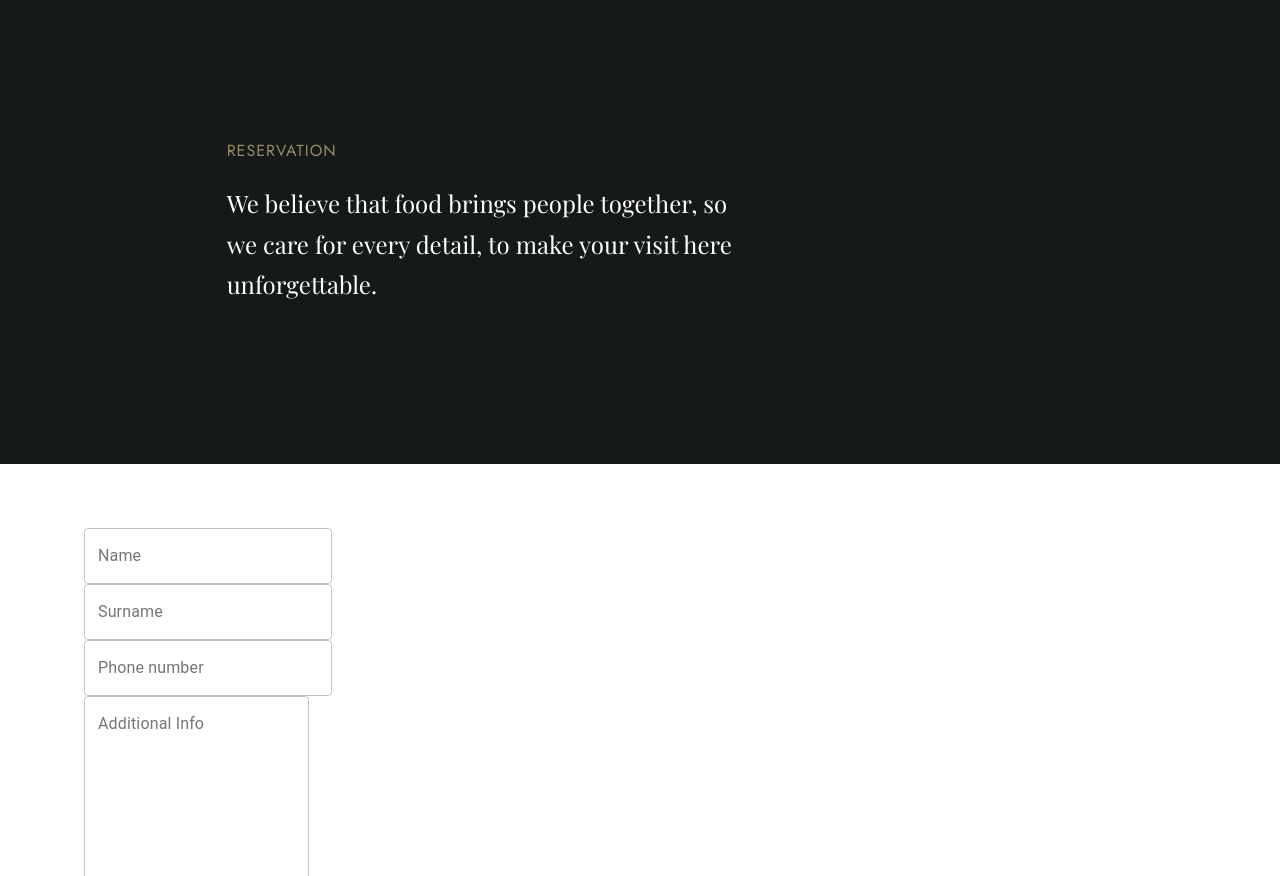
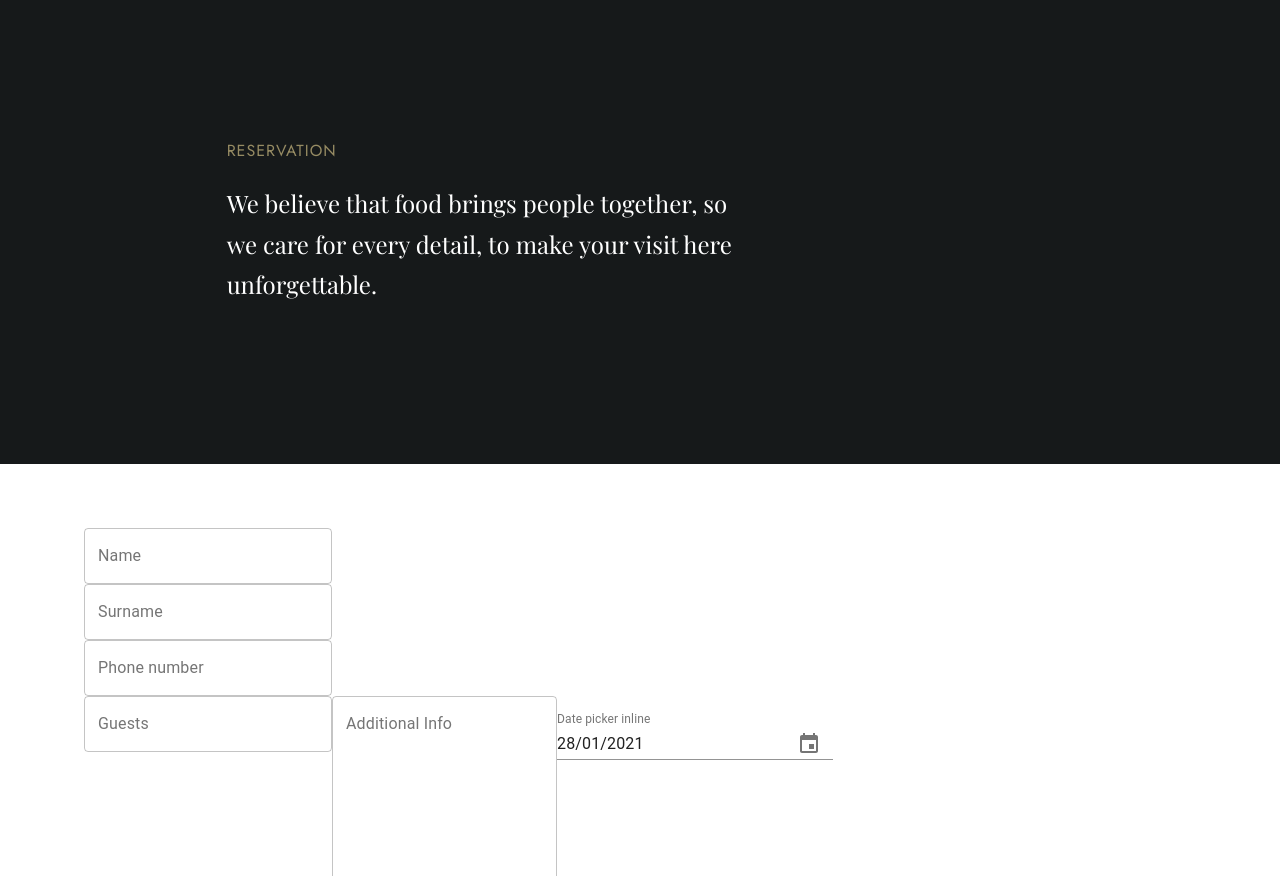
Before and after one commit to cirocki/italian_restaurant_gatsby_website, a Gatsby site: page /reservation in a window 1280 px wide. Shown: the part 76-952 px from the top of the page. Built offline with nearby package versions, Linux system fonts and the light colour scheme; Gatsby itself is replaced by a stand-in of ours; a web font is replaced by a local one.

Commit message:
add datepicker

```diff
--- a/package.json
+++ b/package.json
@@ -15,13 +15,16 @@
     "test": "echo \"Write tests! -> https://gatsby.dev/unit-testing\" && exit 1"
   },
   "dependencies": {
+    "@date-io/date-fns": "^1.3.13",
     "@fortawesome/fontawesome-svg-core": "^1.2.32",
     "@fortawesome/free-brands-svg-icons": "^5.15.1",
     "@fortawesome/free-regular-svg-icons": "^5.15.1",
     "@fortawesome/free-solid-svg-icons": "^5.15.1",
     "@fortawesome/react-fontawesome": "^0.1.14",
     "@material-ui/core": "^4.11.3",
+    "@material-ui/pickers": "^3.2.8",
     "babel-plugin-styled-components": "^1.12.0",
+    "date-fns": "^2.8.1",
     "gatsby": "^2.27.3",
     "gatsby-background-image": "^1.3.1",
     "gatsby-image": "^2.6.0",
--- a/src/pagesParts/reservation/ReservationForm.js
+++ b/src/pagesParts/reservation/ReservationForm.js
@@ -3,6 +3,14 @@ import { useForm } from "react-hook-form"
 import styled from "styled-components"
 
 import TextField from "@material-ui/core/TextField"
+import "date-fns"
+
+import DateFnsUtils from "@date-io/date-fns"
+import {
+  MuiPickersUtilsProvider,
+  KeyboardTimePicker,
+  KeyboardDatePicker,
+} from "@material-ui/pickers"
 
 const StyledFormWrapper = styled.div`
   padding: 4rem;
@@ -18,9 +26,19 @@ export default function ReservationForm() {
         return "This field is required."
       case "minLength":
         return "At least 3 characters."
+      case "min":
+        return "You can reserve a minimum of 2 places."
+      case "max":
+        return "You can reserve a maximum of 20 places"
       default:
         break
     }
+  }
+
+  const [selectedDate, setSelectedDate] = React.useState(new Date())
+
+  const handleDateChange = date => {
+    setSelectedDate(date)
   }
   return (
     <StyledFormWrapper>
@@ -63,6 +81,15 @@ export default function ReservationForm() {
         </div>
 
         <TextField
+          inputRef={register({ required: true, min: 2, max: 20 })}
+          helperText={switchErrorMsg(errors.guests?.type)}
+          name="guests"
+          id="guests"
+          label="Guests"
+          type="number"
+          variant="outlined"
+        />
+        <TextField
           inputRef={register}
           name="more"
           id="more"
@@ -72,10 +99,24 @@ export default function ReservationForm() {
           variant="outlined"
         />
 
-        <h1>guests</h1>
-        <h1>date time</h1>
+        <MuiPickersUtilsProvider utils={DateFnsUtils}>
+          <KeyboardDatePicker
+            disableToolbar
+            variant="inline"
+            format="dd/MM/yyyy"
+            margin="normal"
+            id="date-picker-inline"
+            label="Date picker inline"
+            value={selectedDate}
+            onChange={handleDateChange}
+            KeyboardButtonProps={{
+              "aria-label": "change date",
+            }}
+          />
+        </MuiPickersUtilsProvider>
+
         <div>
-          <button type="submit">Reserve Table</button>
+          <button type="submit">Make reservation</button>
         </div>
       </form>
     </StyledFormWrapper>
```
Also changed, not shown: 1 other file.
